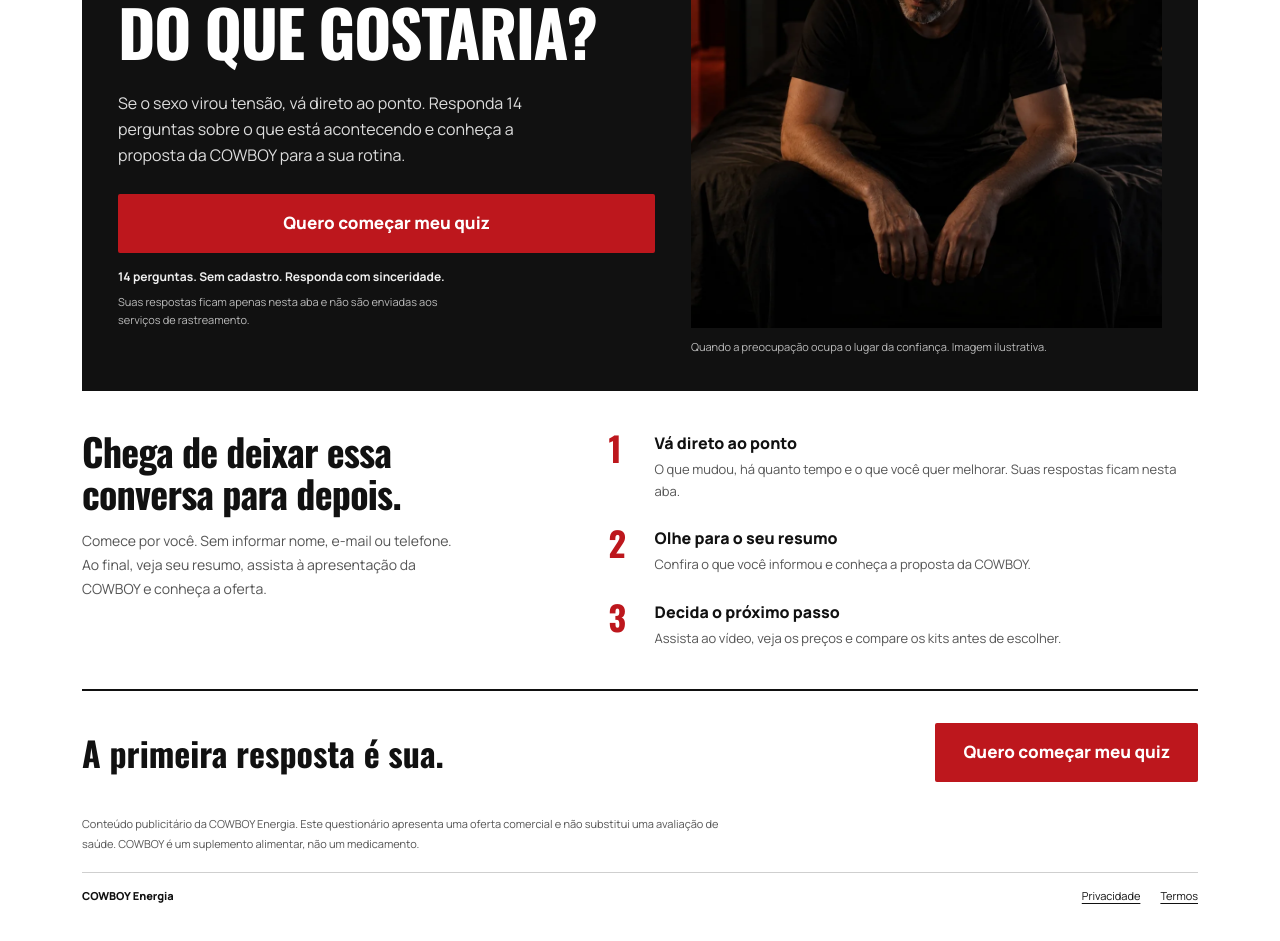
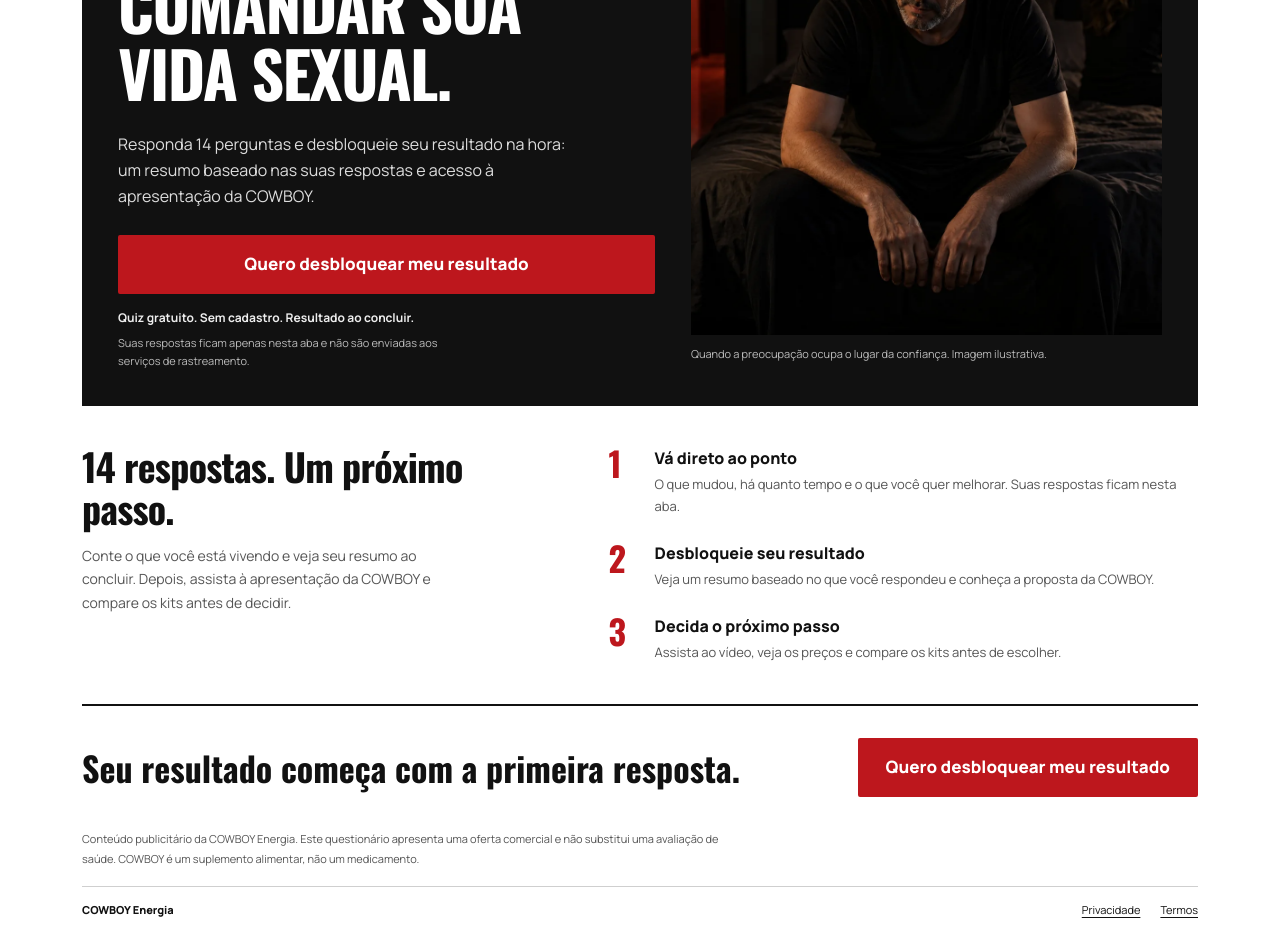
Before and after one commit to murillocaetano742/cowboy-site, a Next.js app in the folder packages/cowboy-quiz/: page /quiz/v3-editorial in a window 1280 px wide. Shown: the part 420-1361 px from the top of the page. Built offline with nearby package versions, Linux system fonts and the light colour scheme; no server answers.

Commit message:
feat: esclarece incentivo e headline da capa [Story QUIZ-043]

```diff
--- a/packages/cowboy-quiz/src/app/quiz/v3-editorial/page.tsx
+++ b/packages/cowboy-quiz/src/app/quiz/v3-editorial/page.tsx
@@ -2,8 +2,8 @@
 import { QuizEditorial } from "@/components/sites/bluue/quiz-editorial";
 
 export const metadata: Metadata = {
-  title: "COWBOY em pauta | Uma conversa sem rodeios",
-  description: "Responda 14 perguntas sobre sua vida íntima, veja seu resumo e conheça a apresentação e os kits da COWBOY. Sem cadastro.",
+  title: "COWBOY em pauta | Desbloqueie seu resultado",
+  description: "Responda 14 perguntas sobre sua vida íntima e desbloqueie seu resultado e a apresentação da COWBOY. Quiz gratuito, sem cadastro.",
 };
 
 export default function QuizEditorialPage() {
--- a/packages/cowboy-quiz/src/components/sites/bluue/quiz-editorial.tsx
+++ b/packages/cowboy-quiz/src/components/sites/bluue/quiz-editorial.tsx
@@ -64,10 +64,10 @@
 
         <article className={styles.lead} data-editorial-section="intro">
           <div className={styles.leadCopy}>
-            <h1 className={styles.headline}>Pau mole na hora H? Gozando antes do que gostaria?</h1>
-            <p className={styles.deck}>Se o sexo virou tensão, vá direto ao ponto. Responda 14 perguntas sobre o que está acontecendo e conheça a proposta da COWBOY para a sua rotina.</p>
-            <a href={href} onClick={event => startQuiz(event, "hero")} className={styles.cta} data-editorial-cta="hero">Quero começar meu quiz</a>
-            <p className={styles.quizDetails}>14 perguntas. Sem cadastro. Responda com sinceridade.</p>
+            <h1 className={styles.headline}>Chega de deixar o medo de falhar comandar sua vida sexual.</h1>
+            <p className={styles.deck}>Responda 14 perguntas e desbloqueie seu resultado na hora: um resumo baseado nas suas respostas e acesso à apresentação da COWBOY.</p>
+            <a href={href} onClick={event => startQuiz(event, "hero")} className={styles.cta} data-editorial-cta="hero">Quero desbloquear meu resultado</a>
+            <p className={styles.quizDetails}>Quiz gratuito. Sem cadastro. Resultado ao concluir.</p>
             <p className={styles.privacyNote}>Suas respostas ficam apenas nesta aba e não são enviadas aos serviços de rastreamento.</p>
           </div>
           <figure className={styles.figure}>
@@ -78,20 +78,20 @@
 
         <section className={styles.explainer} aria-labelledby="editorial-how-title" data-editorial-section="how_it_works">
           <div className={styles.explainerIntro}>
-            <h2 id="editorial-how-title">Chega de deixar essa conversa para depois.</h2>
-            <p>Comece por você. Sem informar nome, e-mail ou telefone. Ao final, veja seu resumo, assista à apresentação da COWBOY e conheça a oferta.</p>
+            <h2 id="editorial-how-title">14 respostas. Um próximo passo.</h2>
+            <p>Conte o que você está vivendo e veja seu resumo ao concluir. Depois, assista à apresentação da COWBOY e compare os kits antes de decidir.</p>
           </div>
           <ol className={styles.steps}>
             <li><span aria-hidden="true">1</span><div><h3>Vá direto ao ponto</h3><p>O que mudou, há quanto tempo e o que você quer melhorar. Suas respostas ficam nesta aba.</p></div></li>
-            <li><span aria-hidden="true">2</span><div><h3>Olhe para o seu resumo</h3><p>Confira o que você informou e conheça a proposta da COWBOY.</p></div></li>
+            <li><span aria-hidden="true">2</span><div><h3>Desbloqueie seu resultado</h3><p>Veja um resumo baseado no que você respondeu e conheça a proposta da COWBOY.</p></div></li>
             <li><span aria-hidden="true">3</span><div><h3>Decida o próximo passo</h3><p>Assista ao vídeo, veja os preços e compare os kits antes de escolher.</p></div></li>
           </ol>
         </section>
 
         <footer className={styles.footer} data-editorial-section="footer">
           <div className={styles.lastCall}>
-            <p>A primeira resposta é sua.</p>
-            <a href={href} onClick={event => startQuiz(event, "footer")} className={styles.cta} data-editorial-cta="footer">Quero começar meu quiz</a>
+            <p>Seu resultado começa com a primeira resposta.</p>
+            <a href={href} onClick={event => startQuiz(event, "footer")} className={styles.cta} data-editorial-cta="footer">Quero desbloquear meu resultado</a>
           </div>
           <p className={styles.notice}>Conteúdo publicitário da COWBOY Energia. Este questionário apresenta uma oferta comercial e não substitui uma avaliação de saúde. COWBOY é um suplemento alimentar, não um medicamento.</p>
           <div className={styles.legal}>
```
Also changed, not shown: 2 other files (tests, documents, lock files or other folders).
